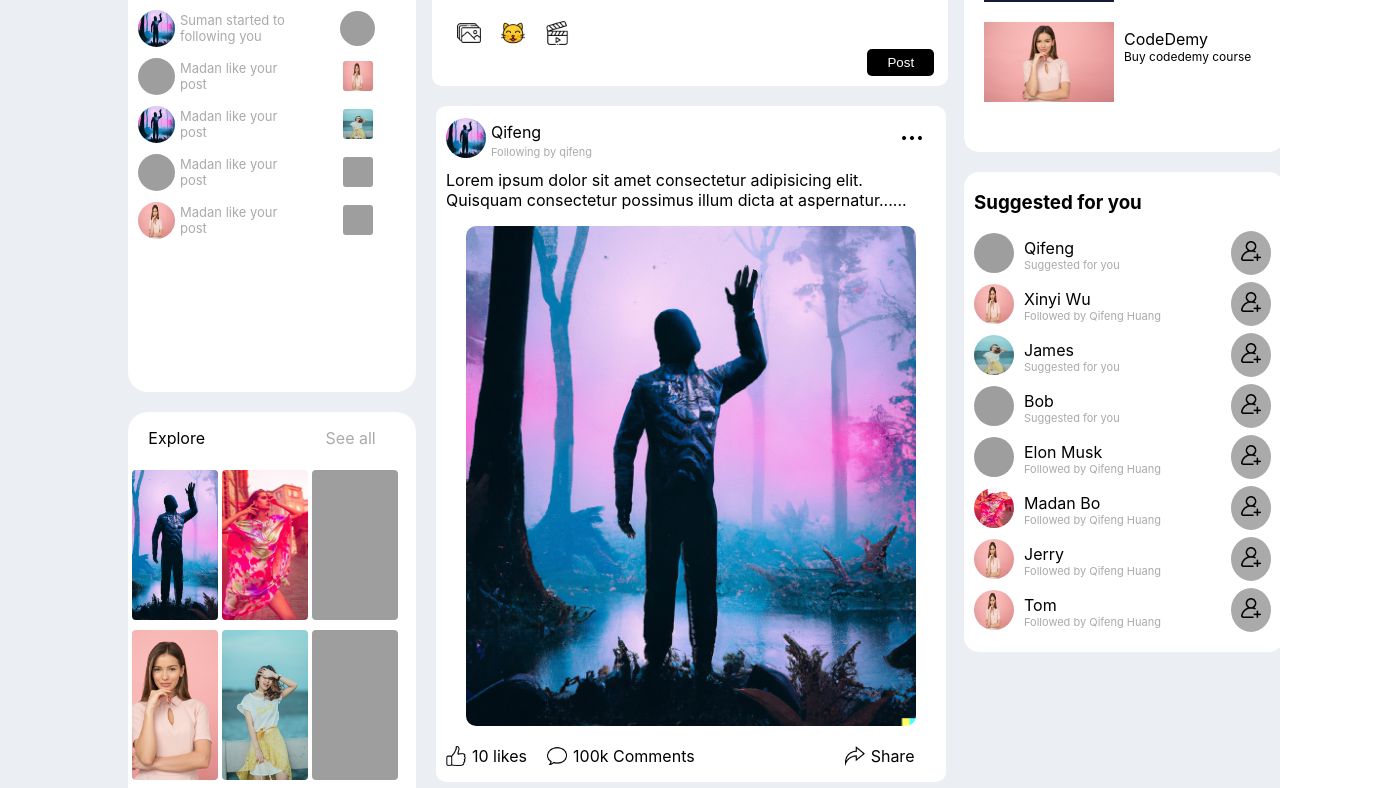
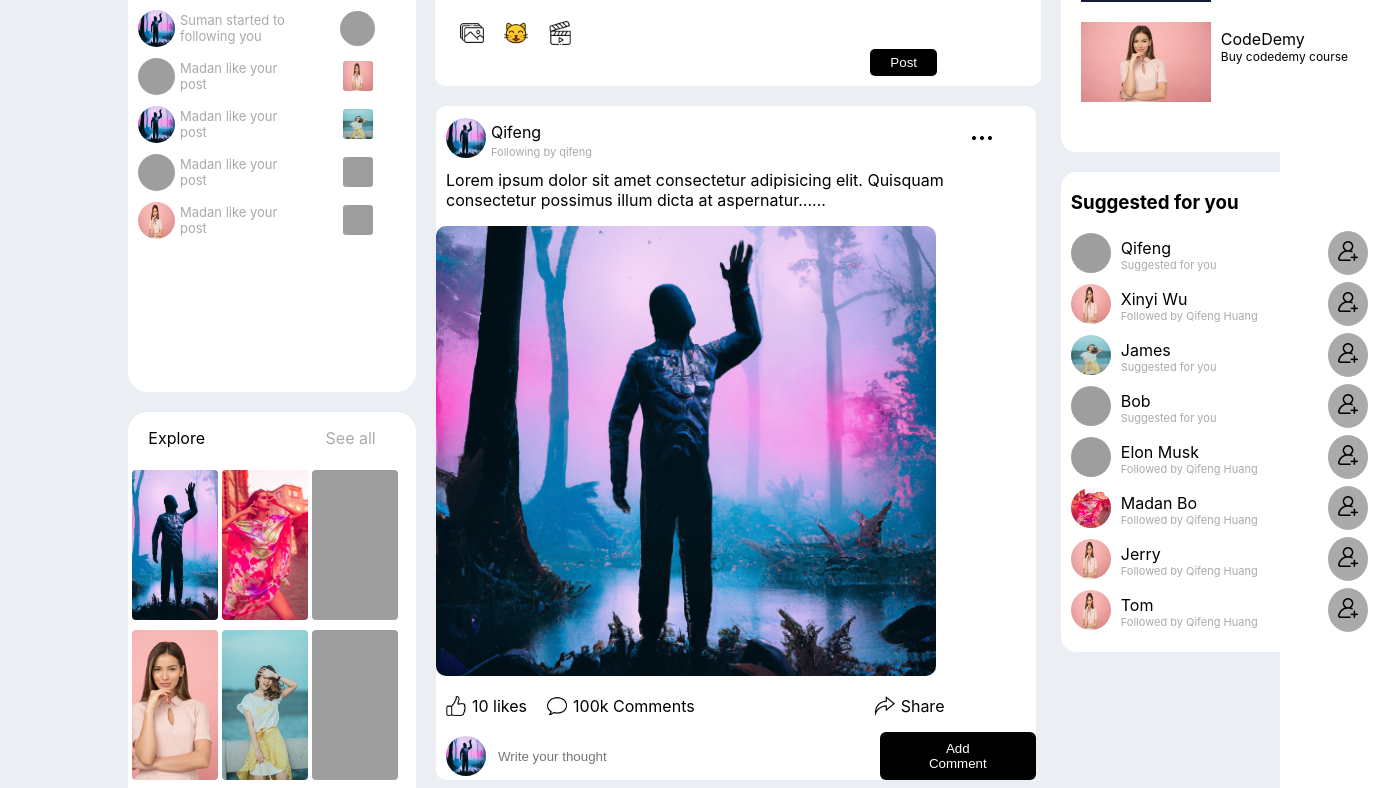
Before and after one commit to qh2244/Xinyi-Wu-Yueh-Chen-Tsai-Qifeng-Huang-Project3, a React (Vite) app: page /Profile/1 in a window 1280 px wide. Shown: the part 160-948 px from the top of the page, 1381 px wide, since content can reach past the window. Built offline with nearby package versions, Linux system fonts and the light colour scheme; grey boxes are pictures that could not be loaded; the HTML template or start-up script is replaced by a standard one.

Commit message:
Updated Comment

```diff
--- a/src/Component/PostContainer/Post.jsx
+++ b/src/Component/PostContainer/Post.jsx
@@ -10,50 +10,74 @@ import anotherlikeicon from "../Images/setLike.png"
 export default function Post() {
     const [Like, setLike] = useState(LikeIcon);
     const [count, setCount] = useState(10);
+    const [Comments, setComments] = useState([]);
+    const [commentwriting, setcommentwriting] = useState('')
 
-    const handleLike=()=>{
-        if(Like === LikeIcon){
+    const handleLike = () => {
+        if (Like === LikeIcon) {
             setLike(anotherlikeicon);
-            setCount(count+1);
+            setCount(count + 1);
         } else {
             setLike(LikeIcon);
-            setCount(count-1);
+            setCount(count - 1);
         }
     }
+
+    const addComment = () => {
+        const comment = {
+            "id": "61fsbf23123123123123",
+            "username": "suman",
+            "title": `${commentwriting}`
+        }
+        setComments(Comments.concat(comment));
+    }
+
+    const handleComment = () => {
+        addComment();
+    }
+
+    console.log(Comments)
 
     return (
         <div className='PostContainer'>
             <div className='SubPostContainer'>
                 <div>
-                    <div style={{display:'flex', alignItems:'center'}}>
+                    <div style={{ display: 'flex', alignItems: 'center' }}>
                         <img src={`${ProfileImage}`} className='PostImage' alt="" />
                         <div>
-                            <p style={{marginLeft:'5px', textAlign:'start'}}>Qifeng</p>
-                            <p style={{fontSize:'11px', textAlign:'start', marginLeft: 5, marginTop: -13, color:"#aaa"}}>Following by qifeng</p>
+                            <p style={{ marginLeft: '5px', textAlign: 'start' }}>Qifeng</p>
+                            <p style={{ fontSize: '11px', textAlign: 'start', marginLeft: 5, marginTop: -13, color: "#aaa" }}>Following by qifeng</p>
                         </div>
                         <img src={`${Moreoption}`} className='moreicons' alt="" />
                     </div>
-                    <p style={{textAlign:'start', width:'96%', marginLeft:10, marginTop:0}}>Lorem ipsum dolor sit amet consectetur adipisicing elit. Quisquam consectetur possimus illum dicta at aspernatur......</p>
+                    <p style={{ textAlign: 'start', width: '96%', marginLeft: 10, marginTop: 0 }}>Lorem ipsum dolor sit amet consectetur adipisicing elit. Quisquam consectetur possimus illum dicta at aspernatur......</p>
                     <img src={`${ProfileImage}`} className='PostImages' alt="" />
-                    <div style={{display:'flex', }}>
-                            <div style={{display:'flex', marginLeft:'10px'}}>
-                                <div style={{display:'flex', alignItems:'center', cursor:'pointer'}}>
-                                    <img src={`${Like}`} className='iconsforPost' onClick={handleLike} alt="" />
-                                    <p style={{marginLeft:'6px'}}>{count} likes</p>
-                                </div>
-                                <div style={{display:'flex', alignItems:'center', marginLeft: 20, cursor:'pointer'}}>
-                                    <img src={`${CommentIcon}`} className='iconsforPost' alt="" />
-                                    <p style={{marginLeft:'6px'}}>100k Comments</p>
-                                </div>
-                                <div style={{display:'flex', alignItems:'center', marginLeft: 150, cursor:'pointer'}}>
-                                    <img src={`${ShareIcon}`} className='iconsforPost' alt="" />
-                                    <p style={{marginLeft:'6px'}}>Share</p>
-                                </div>
+                    <div style={{ display: 'flex'}}>
+                        <div style={{ display: 'flex', marginLeft: '10px' }}>
+                            <div style={{ display: 'flex', alignItems: 'center', cursor: 'pointer' }}>
+                                <img src={`${Like}`} className='iconsforPost' onClick={handleLike} alt="" />
+                                <p style={{ marginLeft: '6px' }}>{count} likes</p>
                             </div>
+                            <div style={{ display: 'flex', alignItems: 'center', marginLeft: 20, cursor: 'pointer' }}>
+                                <img src={`${CommentIcon}`} className='iconsforPost' alt="" />
+                                <p style={{ marginLeft: '6px' }}>100k Comments</p>
+                            </div>
+                        </div>
+                        <div style={{ display: 'flex', alignItems: 'center', marginLeft: 180, cursor: 'pointer' }}>
+                                <img src={`${ShareIcon}`} className='iconsforPost' alt="" />
+                                <p style={{ marginLeft: '6px' }}>Share</p>
+                        </div>
                     </div>
-
+                    <div style={{ display: "flex", alignItems: "center" }}>
+                        <img src={`${ProfileImage}`} className='PostImage' alt="" />
+                        {/*<p style={{marginLeft:"6px"}}>Suman</p>*/}
+                        <input type="text" className='commentinput' placeholder='Write your thought' onChange={(e) => setcommentwriting(e.target.value)} />
+                        <button className='addCommentbtn'>Add Comment</button>
+                    </div>
                 </div>
             </div>
+
         </div>
+
     );
 }
--- a/src/Component/PostContainer/post.css
+++ b/src/Component/PostContainer/post.css
@@ -17,9 +17,8 @@
     margin-left: 10px;
 }
 .PostImages{
-    width: 450px;
-    height: 500px;
-    margin-left: 30px;
+    width: 500px;
+    height: 450px;
     object-fit: cover;
     border-radius: 10px;
 }
@@ -31,7 +30,7 @@
 
 .moreicons{
     width: 20px;
-    margin-left: 310px;
+    margin-left: 380px;
 }
 
 .commentinput{
```
